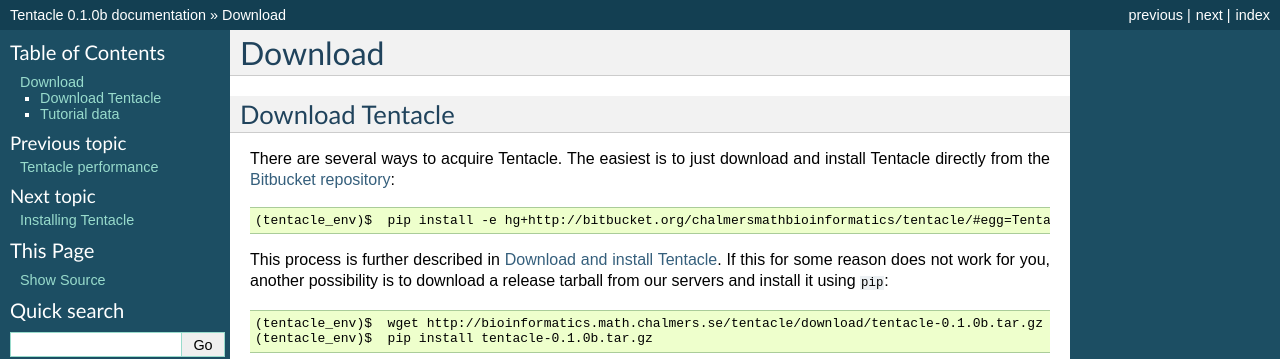
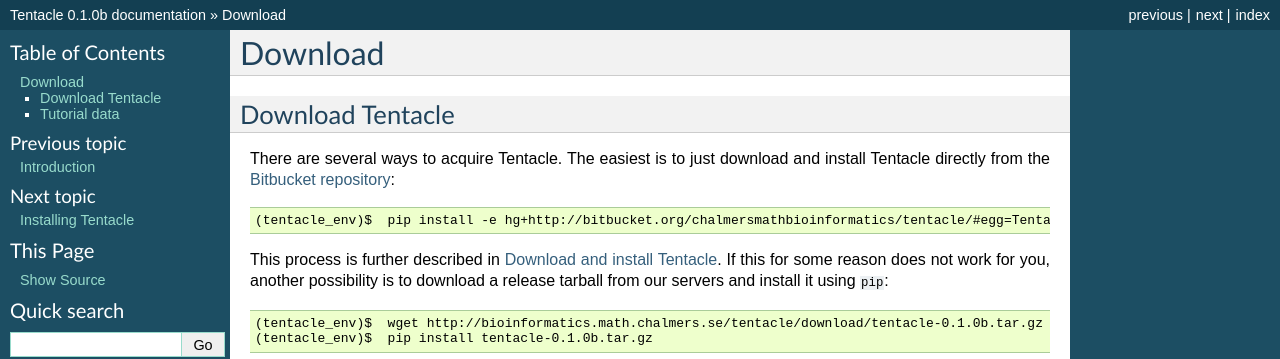
Before and after one commit to boulund/tentacle, a Sphinx documentation site: the page built from documentation/source/download.rst, in a window 1280 px wide. Shown: the top 359 px of the page. Built offline with Sphinx 7.4.7, drawn with Linux system fonts in a browser that asks for light colours.

Commit message:
Documentation: Moved performance to the bottom.

```diff
--- a/documentation/source/index.rst
+++ b/documentation/source/index.rst
@@ -41,7 +41,6 @@
    :maxdepth: 2
 
    introduction
-   performance
    download
    installation
    tutorial
```
Also changed, not shown: other parts of documentation/source/index.rst (+2 -0 lines).
